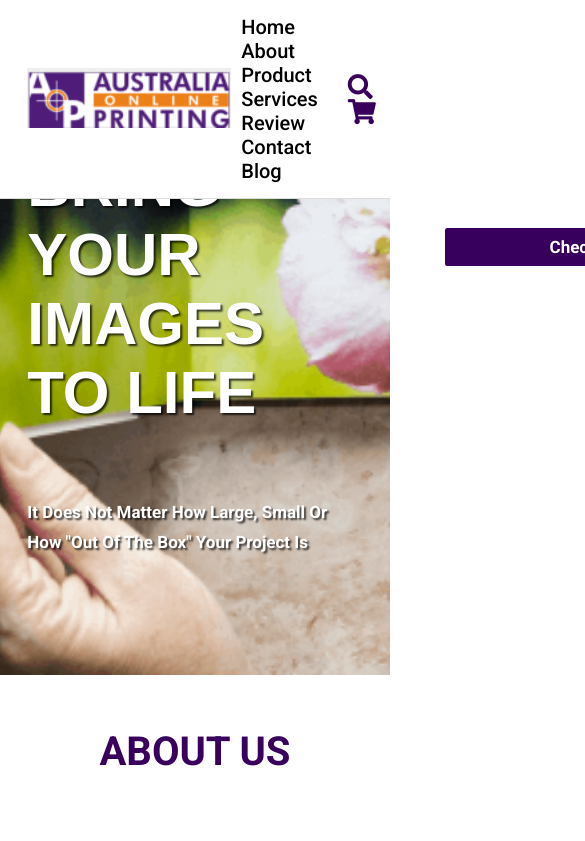
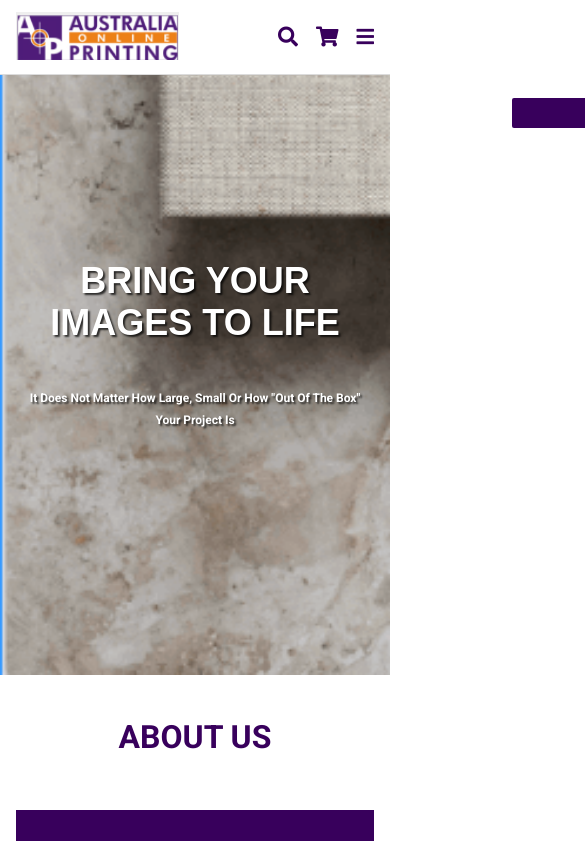
Before and after one commit to NgoTranNgocDuy/Landing-Page, a plain HTML site: page index.html in a window 390 px wide. Shown: the top 841 px of the page, 585 px wide, since content can reach past the window. Drawn offline with Linux system fonts and the light colour scheme.

Commit message:
add responsiveness

```diff
--- a/css/root.css
+++ b/css/root.css
@@ -189,3 +189,74 @@ body {
     /* prevents padding from affecting height and width */
     box-sizing: border-box;
 }
+/* media queries  */
+@media (max-width:991px){
+
+    html{
+        font-size: 55%;
+    }
+
+    .header{
+        padding:1.5rem 2rem;
+    }
+
+    section{
+        padding:2rem;
+    }
+
+}
+
+@media (max-width:768px){
+
+    #menu-btn{
+        display: inline-block;
+    }
+
+    .header .navbar{
+        position: absolute;
+        top:100%; right: -100%;
+        background: #fff;
+        width: 30rem;
+        height: calc(100vh - 9.5rem);
+    }
+
+    .header .navbar.active{
+        right:0;
+    }
+
+    .header .navbar a{
+        color:var(--black);
+        display: block;
+        margin:1.5rem;
+        padding:.5rem;
+        font-size: 2rem;
+    }
+
+    .header .search-form{
+        width: 90%;
+        right: 2rem;
+    }
+
+    .home{
+        background-position: left;
+        justify-content: center;
+        text-align: center;
+    }
+
+    .home .content h3{
+        font-size: 4.5rem;
+    }
+
+    .home .content p{
+        font-size: 1.5rem;
+    }
+
+}
+
+@media (max-width:450px){
+
+    html{
+        font-size: 50%;
+    }
+
+}
```
